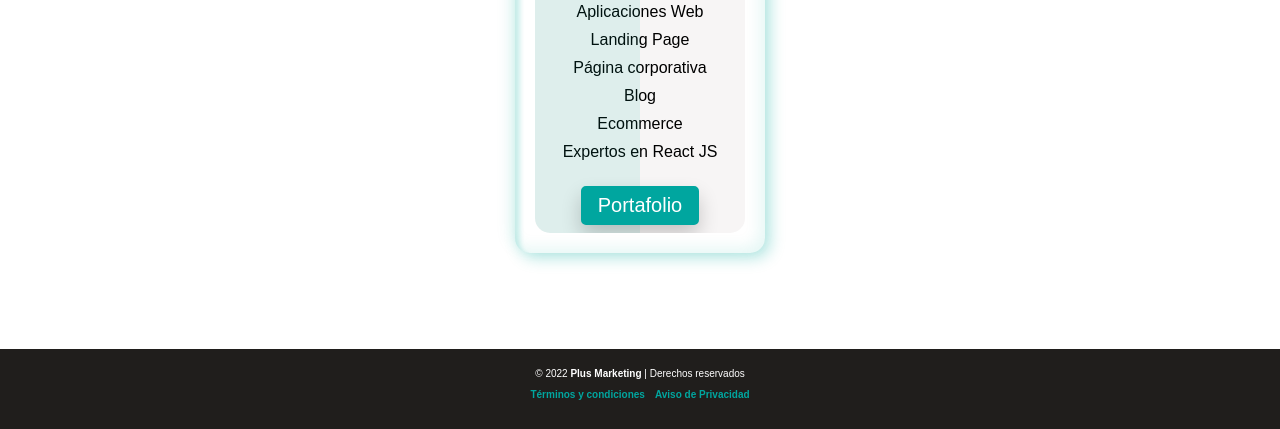
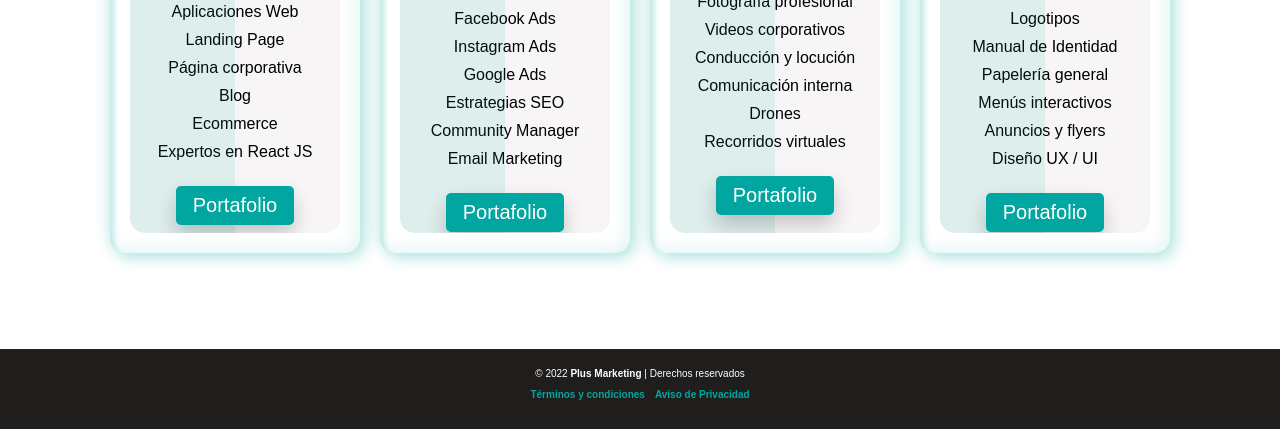
Before and after one commit to luiznaiper/plus-new, a website: page index.html in a window 1280 px wide. Shown: the part 371-800 px from the top of the page. Drawn offline with Linux system fonts and the light colour scheme.

Commit message:
:construction: Add cards in home without design

```diff
--- a/index.html
+++ b/index.html
@@ -90,7 +90,9 @@
           </div>
           <!-- Termina Caja de servicios -->
           <!-- Inicia Caja de servicios  -->
-          <div class="servicios__caja-de-servicios display-none">
+          <div class="servicios__caja-de-servicios">
+            <div class="servicios__caja-de-servicios-box">
+              <div class="servicios__caja-de-servicios-content">
                 <h3>Social Media</h3>
                 <h2>Estrategias de Marketing</h2>
                 <ul>
@@ -101,11 +103,15 @@
                   <li>Community Manager</li>
                   <li>Email Marketing</li>
                 </ul>
-            <button>Portafolio de Marketing</button>
+                <a href="#">Portafolio</a>
+              </div>
+            </div>
           </div>
           <!-- Termina Caja de servicios -->
           <!-- Inicia Caja de servicios  -->
-          <div class="servicios__caja-de-servicios display-none">
+          <div class="servicios__caja-de-servicios">
+            <div class="servicios__caja-de-servicios-box">
+              <div class="servicios__caja-de-servicios-content">
                 <h3>Multimedia</h3>
                 <h2>Audiovisuales</h2>
                 <ul>
@@ -116,11 +122,15 @@
                   <li>Drones</li>
                   <li>Recorridos virtuales</li>
                 </ul>
-            <button>Portafolio de Medios Audiovisuales</button>
+                <a href="#">Portafolio</a>
+              </div>
+            </div>
           </div>
           <!-- Termina Caja de servicios -->
           <!-- Inicia Caja de servicios  -->
-          <div class="servicios__caja-de-servicios display-none">
+          <div class="servicios__caja-de-servicios">
+            <div class="servicios__caja-de-servicios-box">
+              <div class="servicios__caja-de-servicios-content">
                 <h3>Design</h3>
                 <h2>Diseño Gráfico</h2>
                 <ul>
@@ -131,7 +141,9 @@
                   <li>Anuncios y flyers</li>
                   <li>Diseño UX / UI</li>
                 </ul>
-            <button>Portafolio de Diseño Gráfico</button>
+                <a href="">Portafolio</a>
+              </div>
+            </div>
           </div>
           <!-- Termina Caja de servicios -->
         </div>
```
Lines whose indentation alone changed are shown as unchanged.
